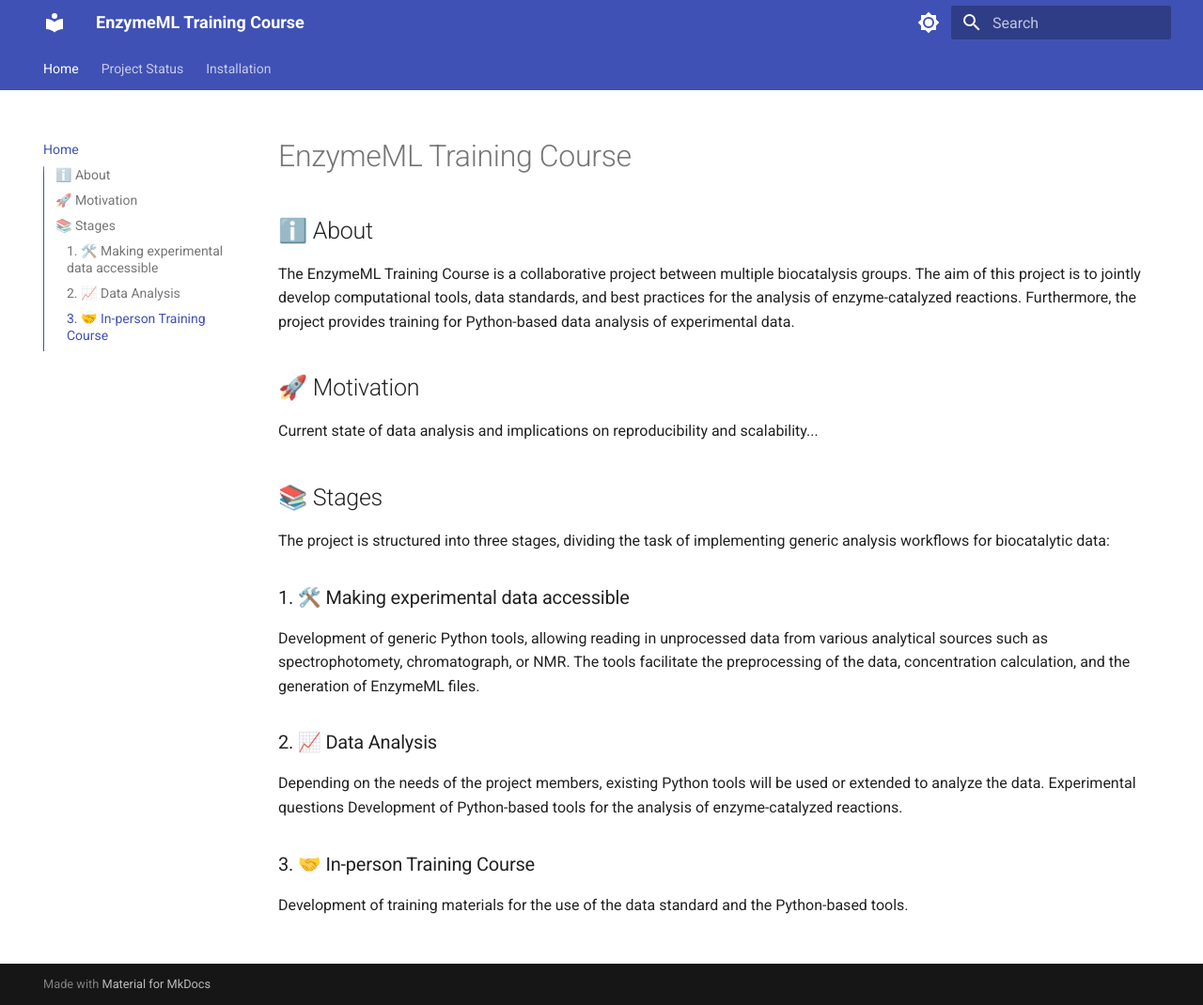
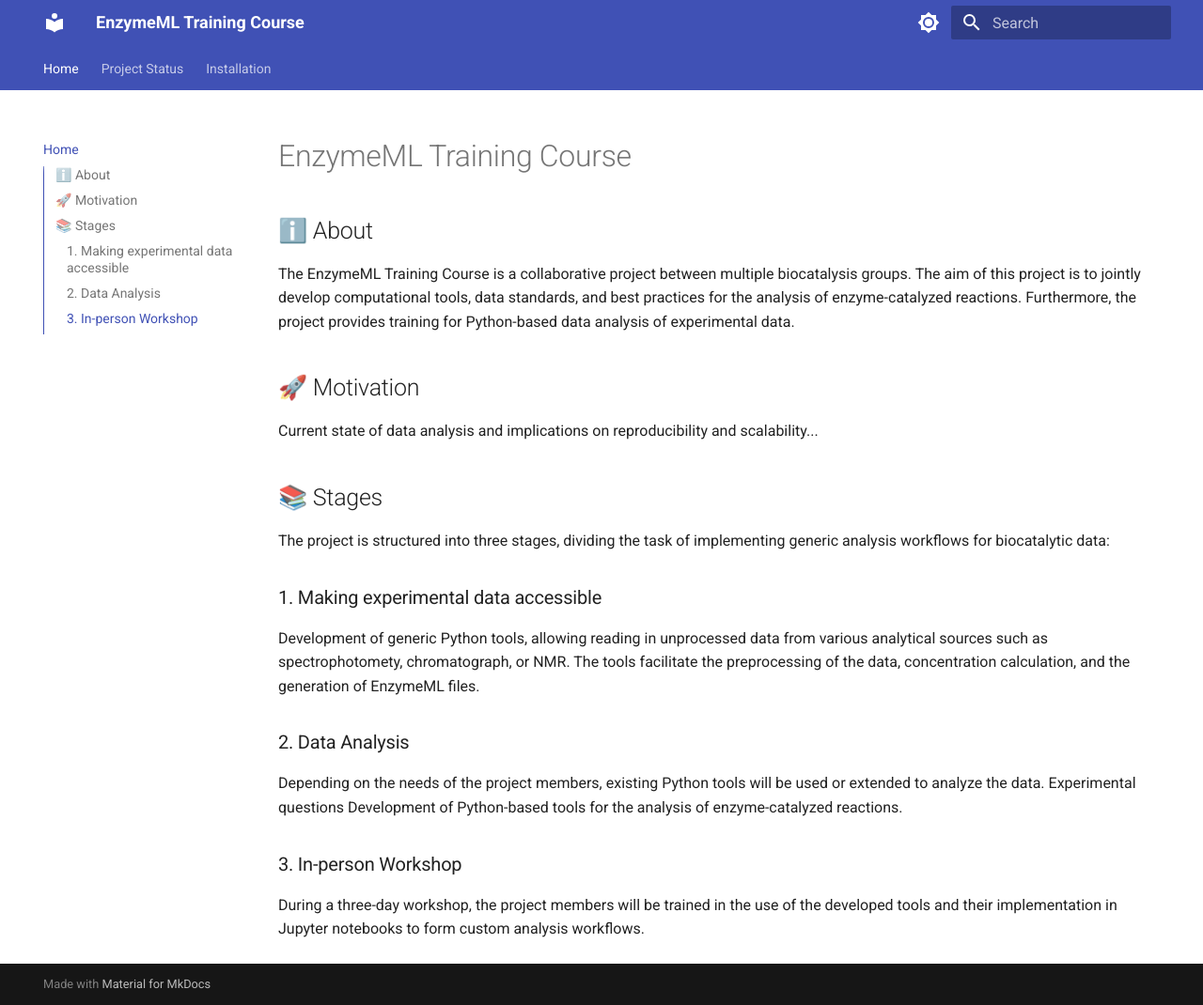
Before and after one commit to EnzymeML/trainingcourse_website, an MkDocs documentation site: the page built from docs/index.md, in a window 1280 px wide and 1070 px high. Shown: the whole window at 94% size. Built offline with MkDocs 1.6.1 and Material for MkDocs 9.7.7, drawn with Linux system fonts in a browser that asks for light colours.

Commit message:
updated stage 3

```diff
--- a/docs/index.md
+++ b/docs/index.md
@@ -9,12 +9,12 @@ Current state of data analysis and implications on reproducibility and scalabili
 ## 📚 Stages
 The project is structured into three stages, dividing the task of implementing generic analysis workflows for biocatalytic data:
 
-### 1. 🛠️ Making experimental data accessible
+### 1. Making experimental data accessible
 Development of generic Python tools, allowing reading in unprocessed data from various analytical sources such as spectrophotomety, chromatograph, or NMR. The tools facilitate the preprocessing of the data, concentration calculation, and the generation of EnzymeML files.
 
-### 2. 📈 Data Analysis
+### 2. Data Analysis
 Depending on the needs of the project members, existing Python tools will be used or extended to analyze the data. Experimental questions
 Development of Python-based tools for the analysis of enzyme-catalyzed reactions.
 
-### 3. 🤝 In-person Training Course
-Development of training materials for the use of the data standard and the Python-based tools.
+### 3. In-person Workshop
+During a three-day workshop, the project members will be trained in the use of the developed tools and their implementation in Jupyter notebooks to form custom analysis workflows.
```
